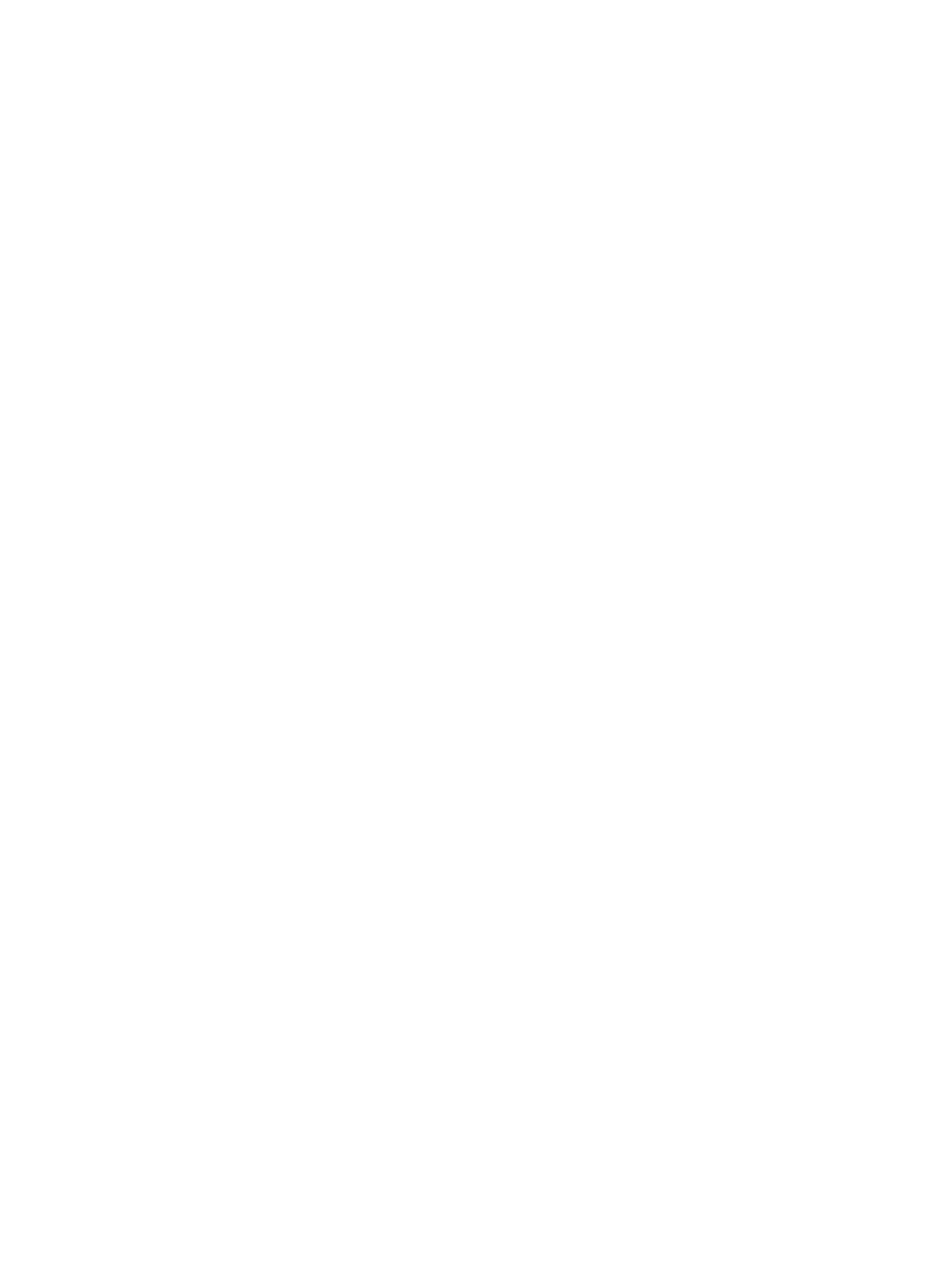
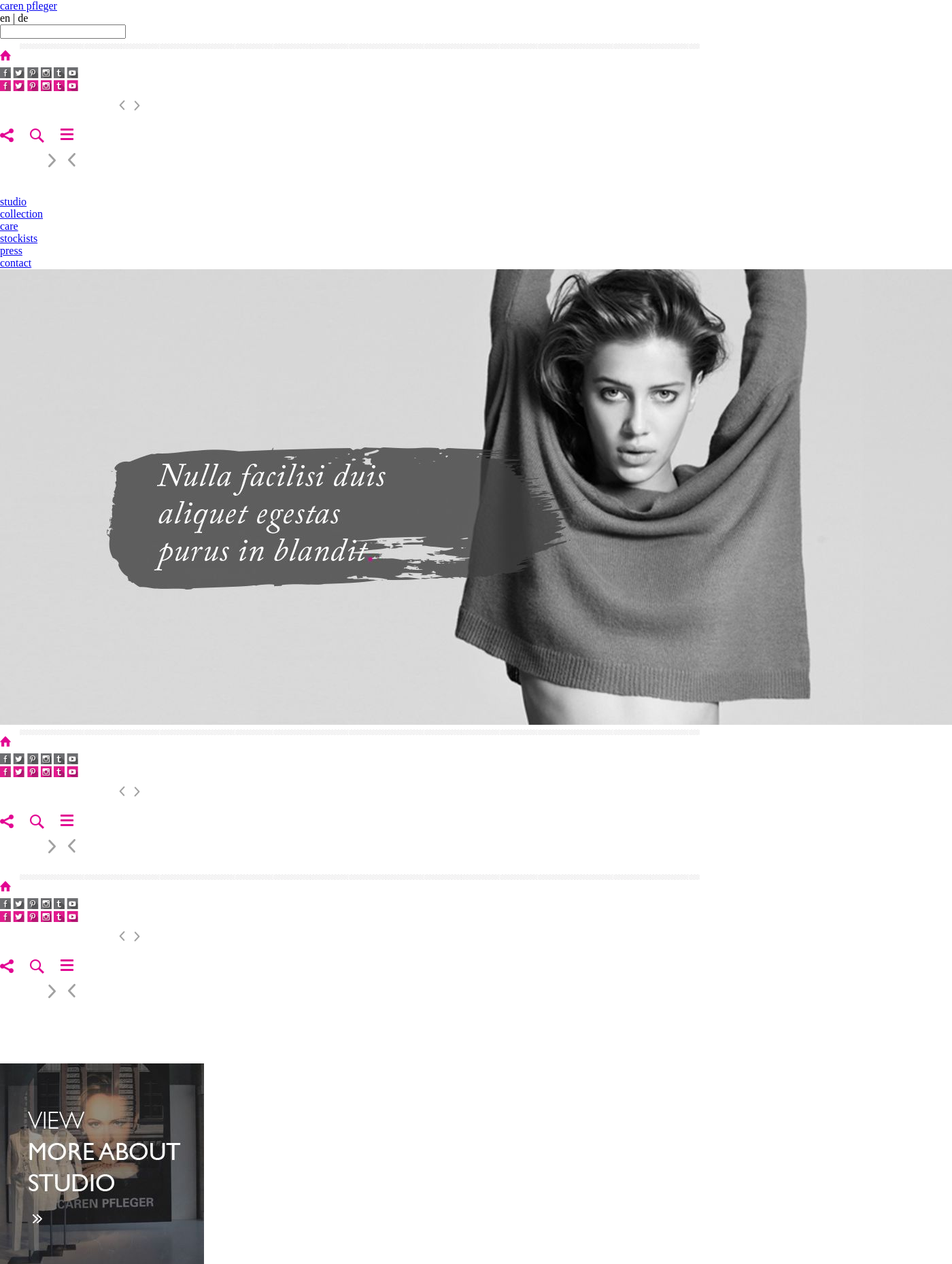
Before and after one commit to smayur/caren-page, a plain HTML site: page index.html in a window 1280 px wide. Shown: the top 1859 px of the page at 68% size, 1400 px wide, since content can reach past the window. Before the commit the page ends 800 px from the top, so only its background shows below. Drawn offline with Linux system fonts and the light colour scheme; files whose address does not match are found by name.

Commit message:
html structure is done.

```diff
--- a/index.html
+++ b/index.html
@@ -42,12 +42,104 @@
 <body>
 
   <!-- Header -->
+  <section class="header">
+    <!-- Wrapper -->
+    <div class="wrapper">
+      <!-- logo -->
+      <h1 class="logo">
+        <a href="index.html" title="Caren page">caren pfleger</a>
+      </h1>
+      <!-- / logo -->
+      <!-- Navigation - Menu -->
+      <nav class=".navbar">
+        <ul class="header-media-icons">
+          <li class="language">en | de</li>
+          <li class="search-bar"><input type="search"/></li>
+          <li class="media-icons"><img src="/assets/images/sprite.png" alt="sprite images of media icons"/></li>
+        </ul>
+        <ul class="menu">
+          <li><a href="index.html" class="menu-links" title="home icon image"><img src="/assets/images/home-icon.png" alt="home icon image"/></a></li>
+          <li><a href="#" class="menu-links" title="about link">studio</a></li>
+          <li><a href="#" class="menu-links" title="projects link">collection</a></li>
+          <li><a href="#" class="menu-links" title="our blog link">care</a></li>
+          <li><a href="#" class="menu-links" title="contacts link">stockists</a></li>
+          <li><a href="#" class="menu-links" title="contacts link">press</a></li>
+          <li><a href="#" class="menu-links" title="contacts link">contact</a></li>
+        </ul>
+      </nav>
+      <!-- / Navigation - Menu -->
+    </div>
+    <!-- / Wrapper -->
+  </section>
   <!-- / Header -->
 
   <!-- Main -->
+
+    <!-- Banner -->
+    <section class="branner">
+      <!-- wrapper -->
+      <div class="wrapper">
+        <div class="banner-image"><img src="/assets/images/banner.jpg" alt="banner image"/></div>
+        <ul class="arrows">
+          <li class="left-arrow"><img src="/assets/images/sprite.png" alt="left arrow"/></li>
+          <li class="right-arrow"><img src="/assets/images/sprite.png" alt="right arrow"/></li>
+        </ul>
+        <ul class="nav-disk">
+          <li class="disk"><img src="/assets/images/ellipse.png" alt="empty disk"/></li>
+          <li class="disk"><img src="/assets/images/Ellipse2.png" alt="solid disk"/></li>
+          <li class="disk"><img src="/assets/images/ellipse.png" alt="empty disk"/></li>
+          <li class="disk"><img src="/assets/images/ellipse.png" alt="empty disk"/></li>
+        </ul>
+      </div>
+      <!-- / wrapper -->
+    </section>
+    <!-- /Banner -->
+
+    <!-- portfolio -->
+    <div class="portfolio">
+      <!-- wrapper -->
+      <div class="wrapper">
+        <ul class="port-images">
+          <li><img src="/assets/images/studio.jpg" alt="studio"/></li>
+          <li><img src="/assets/images/base.jpg" alt="base"/></li>
+          <li><img src="/assets/images/caren.jpg" alt="caren"/></li>
+          <li><img src="/assets/images/collection.jpg" alt="collection"/></li>
+          <li><img src="/assets/images/stories.jpg" alt="stories"/></li>
+          <li><img src="/assets/images/post-details.jpg" alt="post-details"/></li>
+        </ul>
+      </div>
+      <!-- / wrapper -->
+    </div>
+    <!-- / portfolio -->
+
   <!-- / Main -->
 
   <!-- Footer -->
+  <footer>
+    <!-- wrapper -->
+    <div class="wrapper">
+      <!-- copy-rights -->
+      <h4 class="copy-rights">&#169; 2013 Caren Pfleger. All Rights Reserved.</h4>
+      <!-- / copy-rights -->
+      <!-- icons-Menu -->
+      <div class=".footbar">
+        <ul class="footer-media-icons">
+          <li class="media-icons"><img src="/assets/images/sprite.png" alt="sprite images of media icons"/></li>
+        </ul>
+        <ul class="menu">
+          <li><a href="index.html" class="menu-links" title="home icon image"><img src="/assets/images/home-icon.png" alt="home icon image"/></a></li>
+          <li><a href="#" class="menu-links" title="about link">studio</a></li>
+          <li><a href="#" class="menu-links" title="projects link">collection</a></li>
+          <li><a href="#" class="menu-links" title="our blog link">care</a></li>
+          <li><a href="#" class="menu-links" title="contacts link">stockists</a></li>
+          <li><a href="#" class="menu-links" title="contacts link">press</a></li>
+          <li><a href="#" class="menu-links" title="contacts link">contact</a></li>
+        </ul>
+      </div>
+      <!-- / icons-Menu -->
+    </div>
+    <!-- / wrapper -->
+  </footer>
   <!-- / Footer -->
 
 <script src="js/vendors/jquery-1.8.3.min.js"></script>
```
